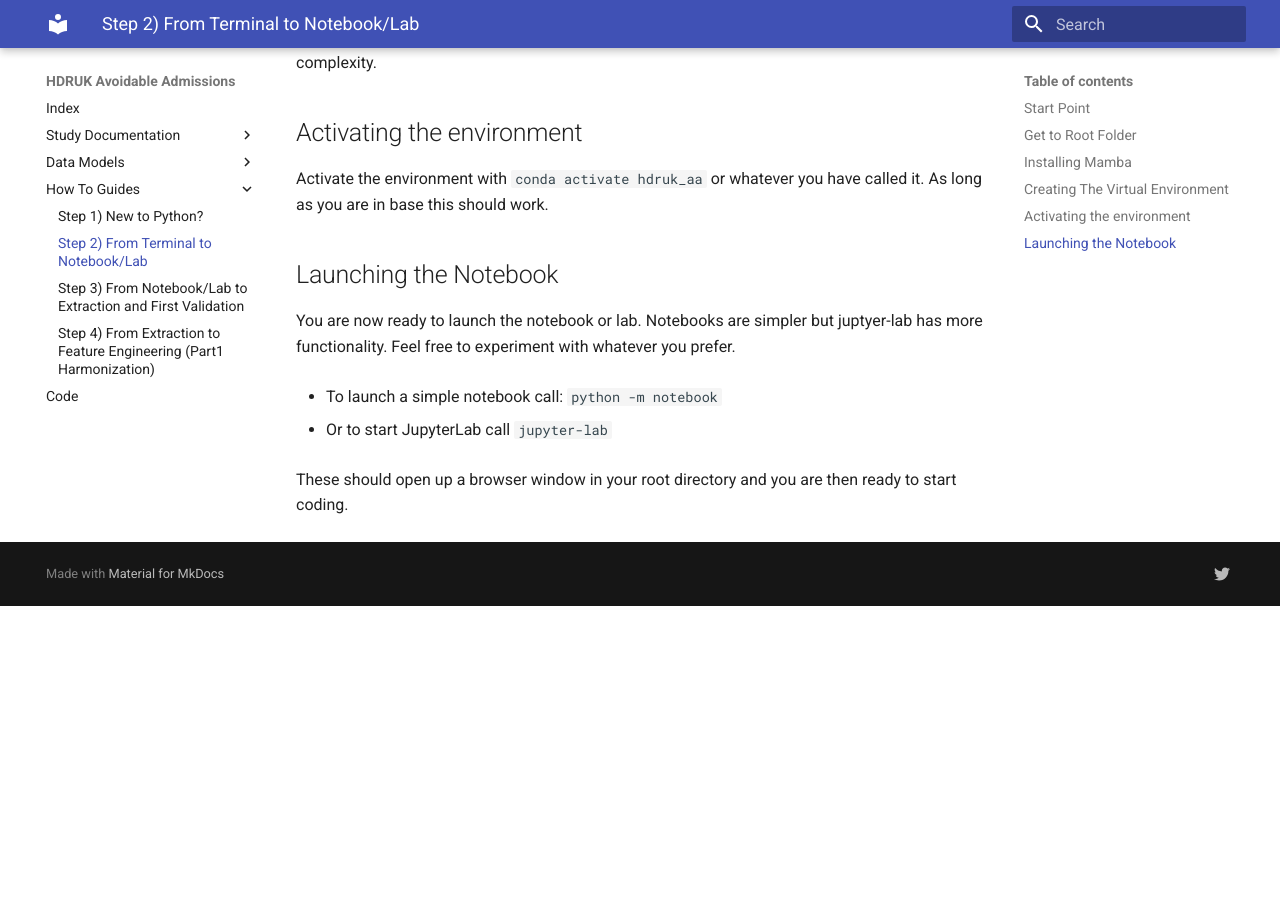
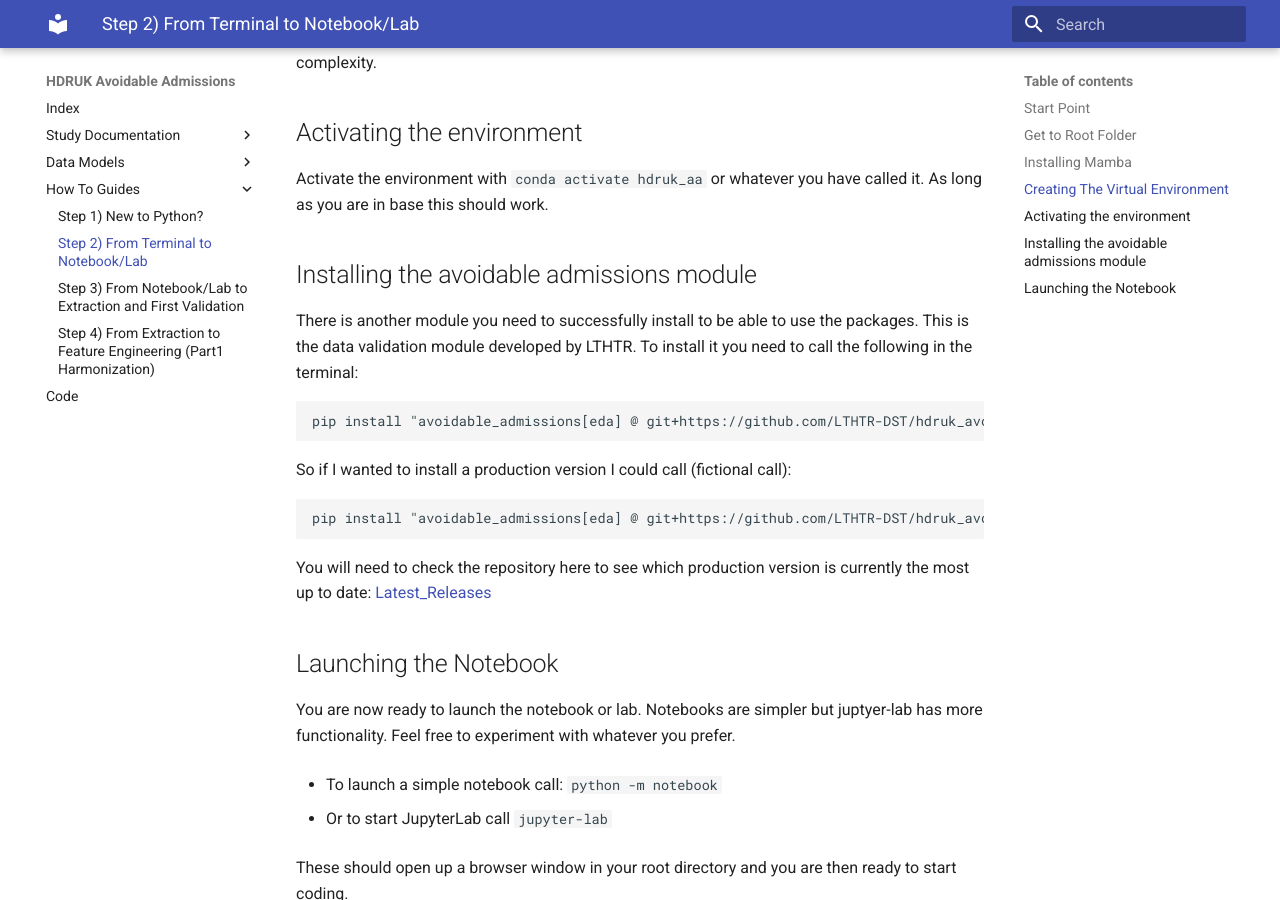
Before and after one commit to MattStammers/hdruk_avoidable_admissions_collaboration_docs, an MkDocs documentation site: the page built from docs/how_to_guides/from_terminal_to_notebook.md, in a window 1280 px wide and 900 px high, scrolled down 1924 px. Built offline with MkDocs 1.6.1 and Material for MkDocs 9.7.7, drawn with Linux system fonts in a browser that asks for light colours; before the commit the page ends 2530 px from its top, so only the background shows below that.

Commit message:
improved docs

````diff
--- a/docs/how_to_guides/from_terminal_to_notebook.md
+++ b/docs/how_to_guides/from_terminal_to_notebook.md
@@ -42,6 +42,22 @@ When I was experimenting with this I tried various different environments and py
 
 Activate the environment with `conda activate hdruk_aa` or whatever you have called it. As long as you are in base this should work.
 
+## Installing the avoidable admissions module
+
+There is another module you need to successfully install to be able to use the packages. This is the data validation module developed by LTHTR. To install it you need to call the following in the terminal:
+
+```bat
+pip install "avoidable_admissions[eda] @ git+https://github.com/LTHTR-DST/hdruk_avoidable_admissions.git@{choose_release version}"
+```
+
+So if I wanted to install a production version I could call (fictional call):
+
+```bat
+pip install "avoidable_admissions[eda] @ git+https://github.com/LTHTR-DST/hdruk_avoidable_admissions.git@v1-beta"
+```
+
+You will need to check the repository here to see which production version is currently the most up to date: [Latest_Releases](https://github.com/LTHTR-DST/hdruk_avoidable_admissions/tags)
+
 ## Launching the Notebook
 
 You are now ready to launch the notebook or lab. Notebooks are simpler but juptyer-lab has more functionality. Feel free to experiment with whatever you prefer.
````
Also changed, not shown: docs/data_models/admitted_patient_care_data_model.md (+1 -1 lines), docs/data_models/emergency_care_data_model.md (+1 -1 lines), docs/documentation/global_variables.md (+1 -1 lines), docs/how_to_guides/from_notebook_to_data_extract.md (+1 -3 lines).
